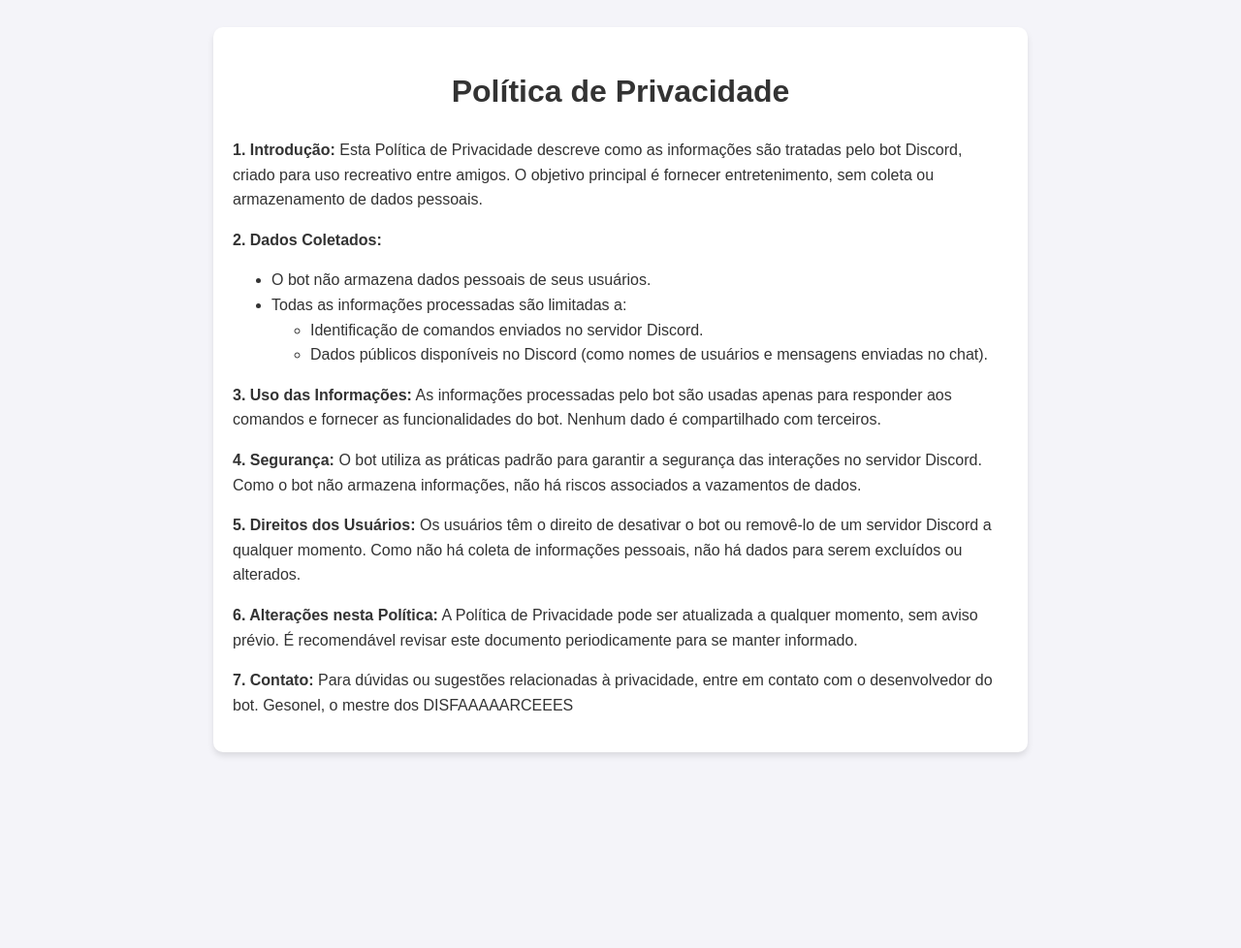
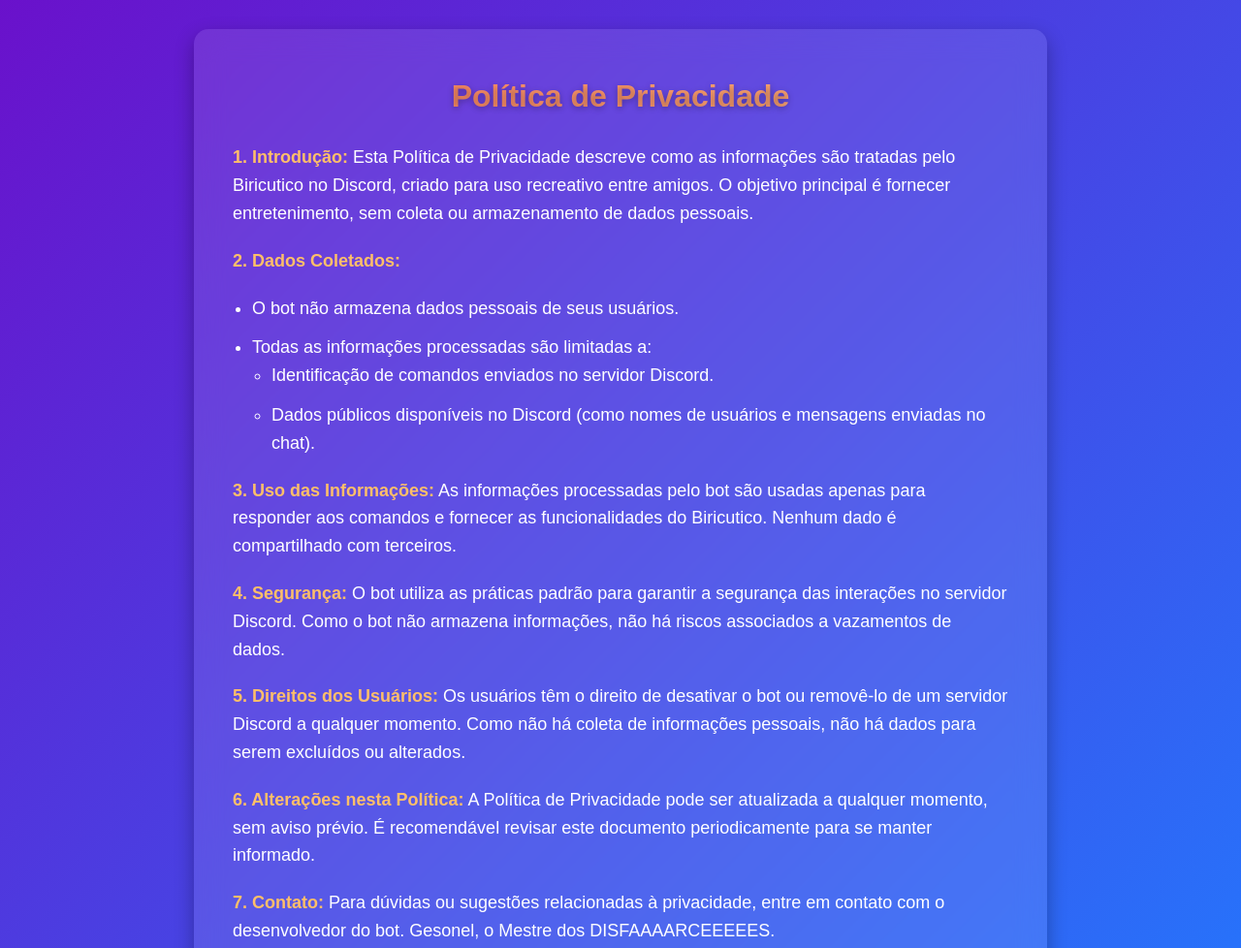
Before and after one commit to ThiagoCabral35/discord-bot, a website: page privacidade.html in a window 1280 px wide. Shown: the top 978 px of the page at 97% size. Before the commit the page ends 804 px from the top, so only its background shows below. Drawn offline with Linux system fonts and the light colour scheme.

Commit message:
modified:   index.html 	modified:   privacidade.html 	modified:   termos.html

```diff
--- a/privacidade.html
+++ b/privacidade.html
@@ -1,35 +1,75 @@
 <!DOCTYPE html>
 <html lang="en">
 <head>
-    <meta charset="UTF-8">
-    <meta name="viewport" content="width=device-width, initial-scale=1.0">
-    <title>Política de Privacidade</title>
+  <meta charset="UTF-8" />
+  <meta name="viewport" content="width=device-width, initial-scale=1" />
+  <title>Política de Privacidade - Biricutico, El Bot</title>
   <style>
     body {
       font-family: Arial, sans-serif;
-            line-height: 1.6;
-            background-color: #f4f4f9;
-            padding: 20px;
-            color: #333;
+      background: linear-gradient(135deg, #6a11cb, #2575fc);
+      margin: 0;
+      padding: 30px;
+      color: #fff;
+      min-height: 100vh;
+      display: flex;
+      justify-content: center;
+      align-items: center;
     }
     .container {
+      background: rgba(255, 255, 255, 0.1);
+      backdrop-filter: blur(15px);
+      border-radius: 15px;
+      padding: 30px 40px;
       max-width: 800px;
-            margin: auto;
-            background: #ffffff;
-            padding: 20px;
-            border-radius: 10px;
-            box-shadow: 0 4px 6px rgba(0, 0, 0, 0.1);
+      width: 100%;
+      box-shadow: 0 8px 20px rgba(0, 0, 0, 0.3);
+      animation: fadeIn 1s ease forwards;
+    }
+    @keyframes fadeIn {
+      from { opacity: 0; transform: translateY(20px);}
+      to { opacity: 1; transform: translateY(0);}
     }
     h1 {
       text-align: center;
+      margin-bottom: 30px;
+      font-size: 32px;
+      background: linear-gradient(90deg, #ff7e5f, #feb47b);
+      -webkit-background-clip: text;
+      background-clip: text;
+      -webkit-text-fill-color: transparent;
+      text-shadow: 0 2px 6px rgba(0,0,0,0.3);
+    }
+    p, ul {
+      font-size: 18px;
+      line-height: 1.6;
+      margin-bottom: 20px;
+    }
+    ul {
+      padding-left: 20px;
+    }
+    li {
+      margin-bottom: 12px;
+    }
+    .highlight {
+      color: #ffbf69;
+      font-weight: bold;
+    }
+    a {
+      color: #feb47b;
+      text-decoration: none;
+      font-weight: bold;
+    }
+    a:hover {
+      text-decoration: underline;
     }
   </style>
 </head>
 <body>
   <div class="container">
     <h1>Política de Privacidade</h1>
-        <p><strong>1. Introdução:</strong> Esta Política de Privacidade descreve como as informações são tratadas pelo bot Discord, criado para uso recreativo entre amigos. O objetivo principal é fornecer entretenimento, sem coleta ou armazenamento de dados pessoais.</p>
-        <p><strong>2. Dados Coletados:</strong></p>
+    <p><span class="highlight">1. Introdução:</span> Esta Política de Privacidade descreve como as informações são tratadas pelo Biricutico no Discord, criado para uso recreativo entre amigos. O objetivo principal é fornecer entretenimento, sem coleta ou armazenamento de dados pessoais.</p>
+    <p><span class="highlight">2. Dados Coletados:</span></p>
     <ul>
       <li>O bot não armazena dados pessoais de seus usuários.</li>
       <li>Todas as informações processadas são limitadas a:
@@ -39,11 +79,11 @@
         </ul>
       </li>
     </ul>
-        <p><strong>3. Uso das Informações:</strong> As informações processadas pelo bot são usadas apenas para responder aos comandos e fornecer as funcionalidades do bot. Nenhum dado é compartilhado com terceiros.</p>
-        <p><strong>4. Segurança:</strong> O bot utiliza as práticas padrão para garantir a segurança das interações no servidor Discord. Como o bot não armazena informações, não há riscos associados a vazamentos de dados.</p>
-        <p><strong>5. Direitos dos Usuários:</strong> Os usuários têm o direito de desativar o bot ou removê-lo de um servidor Discord a qualquer momento. Como não há coleta de informações pessoais, não há dados para serem excluídos ou alterados.</p>
-        <p><strong>6. Alterações nesta Política:</strong> A Política de Privacidade pode ser atualizada a qualquer momento, sem aviso prévio. É recomendável revisar este documento periodicamente para se manter informado.</p>
-        <p><strong>7. Contato:</strong> Para dúvidas ou sugestões relacionadas à privacidade, entre em contato com o desenvolvedor do bot. Gesonel, o mestre dos DISFAAAAARCEEES</p>
+    <p><span class="highlight">3. Uso das Informações:</span> As informações processadas pelo bot são usadas apenas para responder aos comandos e fornecer as funcionalidades do Biricutico. Nenhum dado é compartilhado com terceiros.</p>
+    <p><span class="highlight">4. Segurança:</span> O bot utiliza as práticas padrão para garantir a segurança das interações no servidor Discord. Como o bot não armazena informações, não há riscos associados a vazamentos de dados.</p>
+    <p><span class="highlight">5. Direitos dos Usuários:</span> Os usuários têm o direito de desativar o bot ou removê-lo de um servidor Discord a qualquer momento. Como não há coleta de informações pessoais, não há dados para serem excluídos ou alterados.</p>
+    <p><span class="highlight">6. Alterações nesta Política:</span> A Política de Privacidade pode ser atualizada a qualquer momento, sem aviso prévio. É recomendável revisar este documento periodicamente para se manter informado.</p>
+    <p><span class="highlight">7. Contato:</span> Para dúvidas ou sugestões relacionadas à privacidade, entre em contato com o desenvolvedor do bot. Gesonel, o Mestre dos DISFAAAARCEEEEES.</p>
   </div>
 </body>
 </html>
```
Also changed, not shown: index.html (+2 -0 lines), termos.html (+58 -19 lines). Lines whose indentation alone changed are shown as unchanged.
